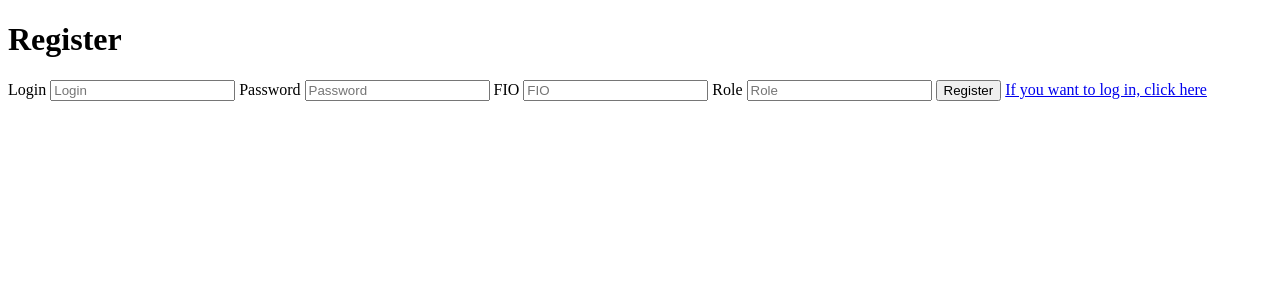
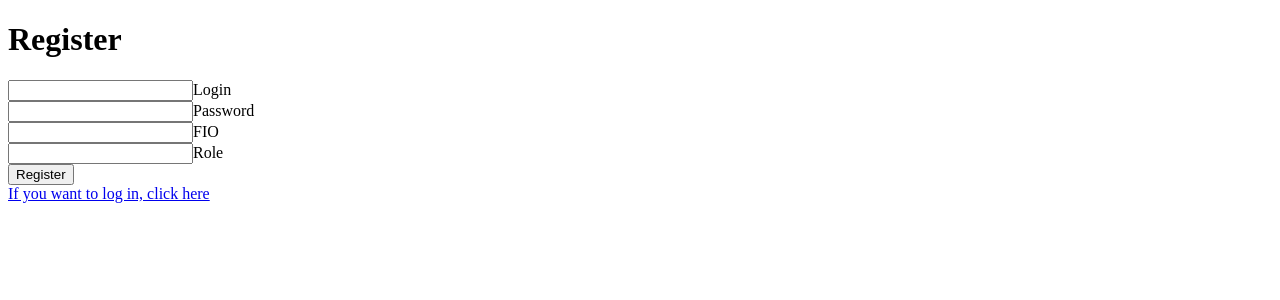
Before and after one commit to UppercutsFromKupchino/Ferma, a Flask app: page /register in a window 1280 px wide. Shown: the top 300 px of the page. Run offline with Flask 2, Linux system fonts and the light colour scheme; some libraries are stand-ins or nearby versions.

Commit message:
flask-wtf reg+login

```diff
--- a/app/DataBase.py
+++ b/app/DataBase.py
@@ -33,3 +33,7 @@ class DataBase:
     def add_purpose(self, date_of_purpose, login_of_worker):
         self.__cursor.execute("INSERT INTO purpose(date_of_purpose, login_of_worker) VALUES (%s,%s,%s)", (date_of_purpose, login_of_worker))
         self.__db.commit()
+
+    def get_all_users(self, db):
+        self.__cursor = db.cursor()
+        self.__cursor.execute("SELECT login_of_worker FROM worker WHERE role_of_worker = 'executor'")
--- a/app/UserLogin.py
+++ b/app/UserLogin.py
@@ -2,8 +2,13 @@ from flask_login import UserMixin
 
 
 class UserLogin(UserMixin):
+
     def from_db(self, user_id, dbase):
         self.__user = dbase.get_user(user_id)
+
+    def from_db(self, user_id, db):
+        self.__user = db.get_user(user_id)
+
         return self
 
     def create(self, user):
--- /dev/null
+++ b/app/forms.py
@@ -0,0 +1,25 @@
+from flask_wtf import FlaskForm
+from wtforms import StringField, PasswordField, BooleanField, SubmitField, SelectField
+from wtforms.validators import DataRequired
+
+
+class LoginForm(FlaskForm):
+    login_loginform = StringField("Login", validators=[DataRequired()])
+    password_loginform = PasswordField("Password", validators=[DataRequired()])
+    remember_loginform = BooleanField("Remember me", default=False)
+    submit_loginform = SubmitField("Log in")
+
+
+class RegisterForm(FlaskForm):
+    login_regform = StringField("Login", validators=[DataRequired()])
+    password_regform = PasswordField("Password", validators=[DataRequired()])
+    role_regform = StringField("Role", validators=[DataRequired()])
+    fio_regform = StringField("FIO", validators=[DataRequired()])
+    submit_regform = SubmitField("Register")
+
+
+class AddingTaskManager(FlaskForm):
+    location_addingtaskmanager_form = StringField("Location of task", validators=[DataRequired()])
+    typeoftask_addingtaskmanager_form = StringField("Type of task", validators=[DataRequired()])
+    comment_addingtaskmanager_form = StringField("Comment")
+    login_addingtaskmeneger_form = SelectField("Login of worker", choices=[])
--- a/app/routes.py
+++ b/app/routes.py
@@ -6,6 +6,8 @@ from werkzeug.security import generate_password_hash, check_password_hash
 from flask_login import LoginManager, login_user, login_required, logout_user, current_user
 from app.UserLogin import UserLogin
 from app.DataBase import DataBase
+from app.forms import LoginForm, RegisterForm, AddingTaskManager
+import this
 
 # Login-manager
 login_manager = LoginManager(app)
@@ -20,6 +22,7 @@ def load_user(user_id):
 # Подключение к СУБД через драйвер psycopg2
 def connect_db():
     conn = psycopg2.connect(dbname="Kursach_Ferma", user="postgres", password="alp37327", host="localhost")
+    print("Connection w/ DB zbs")
     return conn
 
 
@@ -50,17 +53,28 @@ def index():
 
 @app.route('/login/', methods=['GET', 'POST'])
 def login():
+    # Создание экземпляра класса LoginForm
+    login_form = LoginForm()
+
     # Переадресация, если пользователь залогинен
     if current_user.is_authenticated:
         return redirect(url_for('index'))
 
-    if request.method == 'POST' and 'login' in request.form and 'password' in request.form:
-        user = dbase.get_user(request.form['login'])
+    if login_form.validate_on_submit():
+        user = dbase.get_user(login_form.login_loginform.data)
+        if user:
+            print(user)
+        else:
+            print("user not found")
 
-        if user and check_password_hash(user['password_of_worker'], request.form['password']):
+        if user and check_password_hash(user['password_of_worker'], login_form.password_loginform.data):
             print("Check is nice")
+
+        if user and check_password_hash(user['password_of_worker'], login_form.password_loginform.data):
+            print("check zbs")
+
             user_login = UserLogin().create(user)
-            rm = True if request.form.get('rememberme') else False
+            rm = True if login_form.remember_loginform.data else False
             login_user(user_login, remember=rm)
             session['role'] = user['name_of_role']
             if login_user:
@@ -68,40 +82,31 @@ def login():
 
             return redirect(url_for('index'))
 
-    return render_template('login.html')
+    return render_template('login.html', login_form=login_form)
 
 
 @app.route('/register', methods=['GET', 'POST'])
 def register():
-    # Проверка на отправление POST-запроса
-    if request.method == 'POST':
-        request_login = request.form['login']
-        request_password = request.form['password']
-        request_fio = request.form['fio']
-        request_role = request.form['role']
+    reg_form = RegisterForm()
+    # Проверка на валидацию формы
+    if reg_form.validate_on_submit():
+        print("validate zbs")
+        user = dbase.get_user(reg_form.login_regform.data)
+        print(user)
+        if user:
+            flash("Account already exists")
+            redirect(url_for('register'))
+        else:
+            dbase.add_user(reg_form.fio_regform.data, reg_form.role_regform.data, reg_form.login_regform.data, reg_form.password_regform.data)
+            print("adding user in table zbs")
 
-        hash_password = generate_password_hash(request_password)
-
-        account = dbase.get_user(request.form['login'])
-        print(account)
-
-        # Проверка на наличие аккаунта с таким же логином
-        if account:
-            flash("Аккаунт с таким логином уже существует")
-        # Добавление значений в базу данных
-        else:
-            dbase.add_user(request_fio, request_role, request_login, hash_password)
-            print("Добавление успешно")
-
-            # Перенаправление на страницу авторизации
-            return redirect(url_for('login'))
-
-    return render_template('register.html')
+    return render_template('register.html', reg_form=reg_form)
 
 
 @app.route('/tasks')
 def tasks():
-
+    task_form = AddingTaskManager()
+    task_form.login_addingtaskmeneger_form.choices = [dbase.get_all_users()]
     return render_template("tasks.html")
 
 
@@ -115,4 +120,6 @@ def test():
 def logout():
     logout_user()
     flash("Вы вышли из аккаунта", "success")
+    print("logout zbs")
+
     return redirect(url_for('index'))
--- a/app/templates/index.html
+++ b/app/templates/index.html
@@ -9,7 +9,9 @@
         <a href="{{ url_for('login') }}">Login</a>
         <a href="{{ url_for('register') }}">Register</a>
         <a href="{{ url_for('tasks') }}">Tasks</a>
-        <a href="{{ url_for('index') }}">Logout</a>
+        {% if current_user.is_authenticated %}
+        <a href="{{ url_for('logout') }}">Logout</a>
+        {% endif %}
     </div>
     <p>Hello mfucka</p>
 </body>
--- a/app/templates/register.html
+++ b/app/templates/register.html
@@ -7,16 +7,13 @@
 <body>
     <h1>Register</h1>
     <form class="form-register" action="{{ url_for('register') }}" method="post">
-        <label>Login</label>
-        <input type="text" class="form-login" name="login" placeholder="Login" id="login" required>
-        <label>Password</label>
-        <input type="password" class = "form-password" name="password" placeholder="Password" id="password" required>
-        <label>FIO</label>
-        <input type="text" class="form-fio" name="fio" placeholder="FIO" id="fio" required>
-        <label>Role</label>
-        <input type="text" class="form-role" name="role" placeholder="Role" id="role" required>
-        <input type="submit" value="Register" class="form-submit" name="">
-        <a href="{{ url_for('login') }}">If you want to log in, click here</a>
+        {{ reg_form.hidden_tag() }}
+        {{ reg_form.login_regform(size=20) }}{{ reg_form.login_regform.label() }}<br>
+        {{ reg_form.password_regform(size=20) }}{{ reg_form.password_regform.label }}<br>
+        {{ reg_form.fio_regform(size=20) }}{{ reg_form.fio_regform.label }}<br>
+        {{ reg_form.role_regform(size=20) }}{{ reg_form.role_regform.label }}<br>
+        {{ reg_form.submit_regform() }}
     </form>
+    <a href="{{ url_for('login') }}">If you want to log in, click here</a>
 </body>
 </html>
--- a/app/templates/tasks.html
+++ b/app/templates/tasks.html
@@ -8,8 +8,10 @@
     <a href="{{ url_for('logout') }}">Logout</a>
     <h1>Задачи</h1>
     {% if session['role'] == "manager" %}
-        <label>Text</label>
-        <input type>
+        <label>Задачи</label>
+        <form class="form-adding-task-manager">
+
+        </form>
     {% endif %}
 </body>
 </html>
--- /dev/null
+++ b/main.py
@@ -0,0 +1,4 @@
+from app import app
+
+if __name__ == '__main__':
+    app.run(debug=True)
```
Also changed, not shown: app/templates/login.html (+6 -8 lines).
